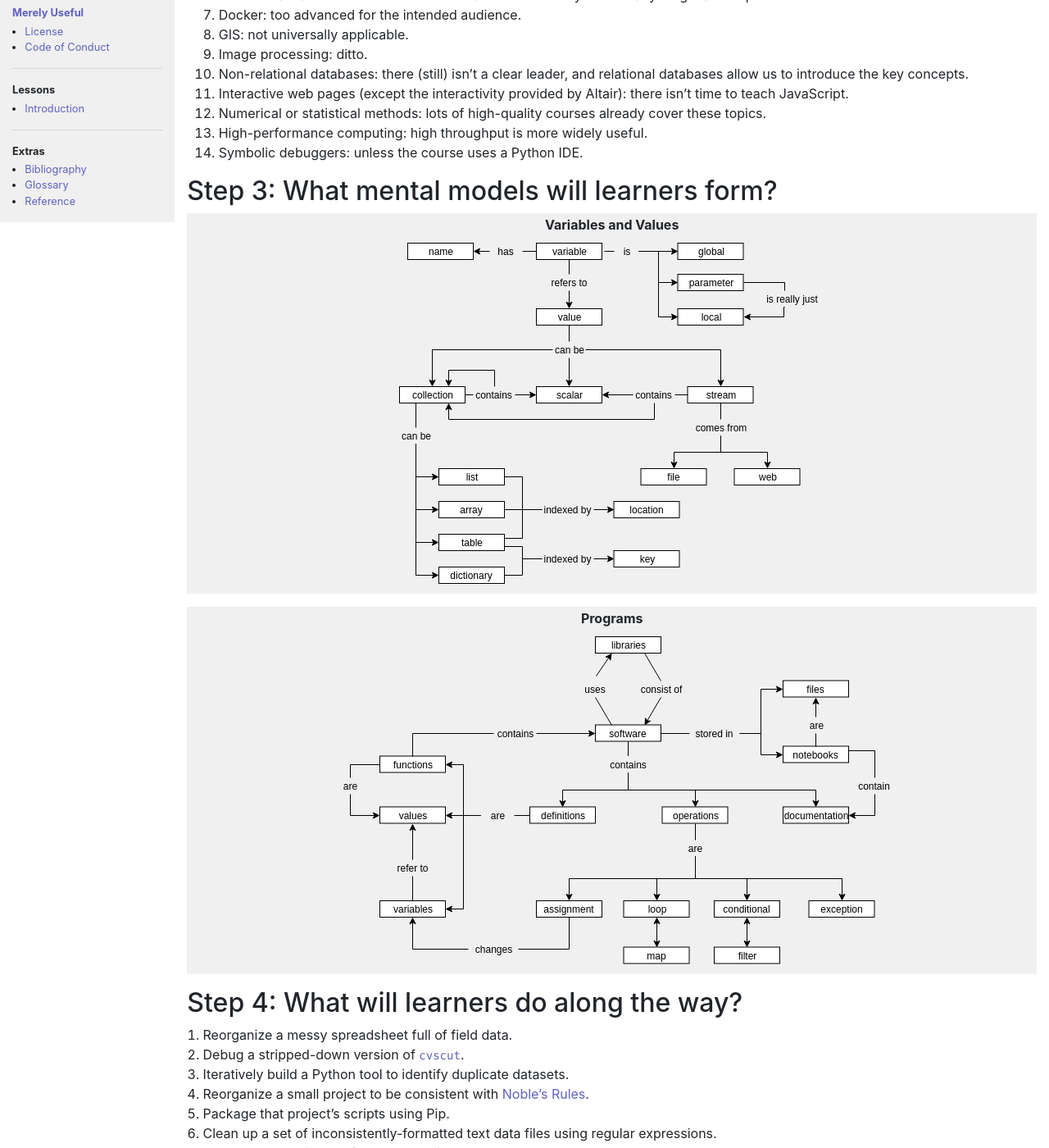
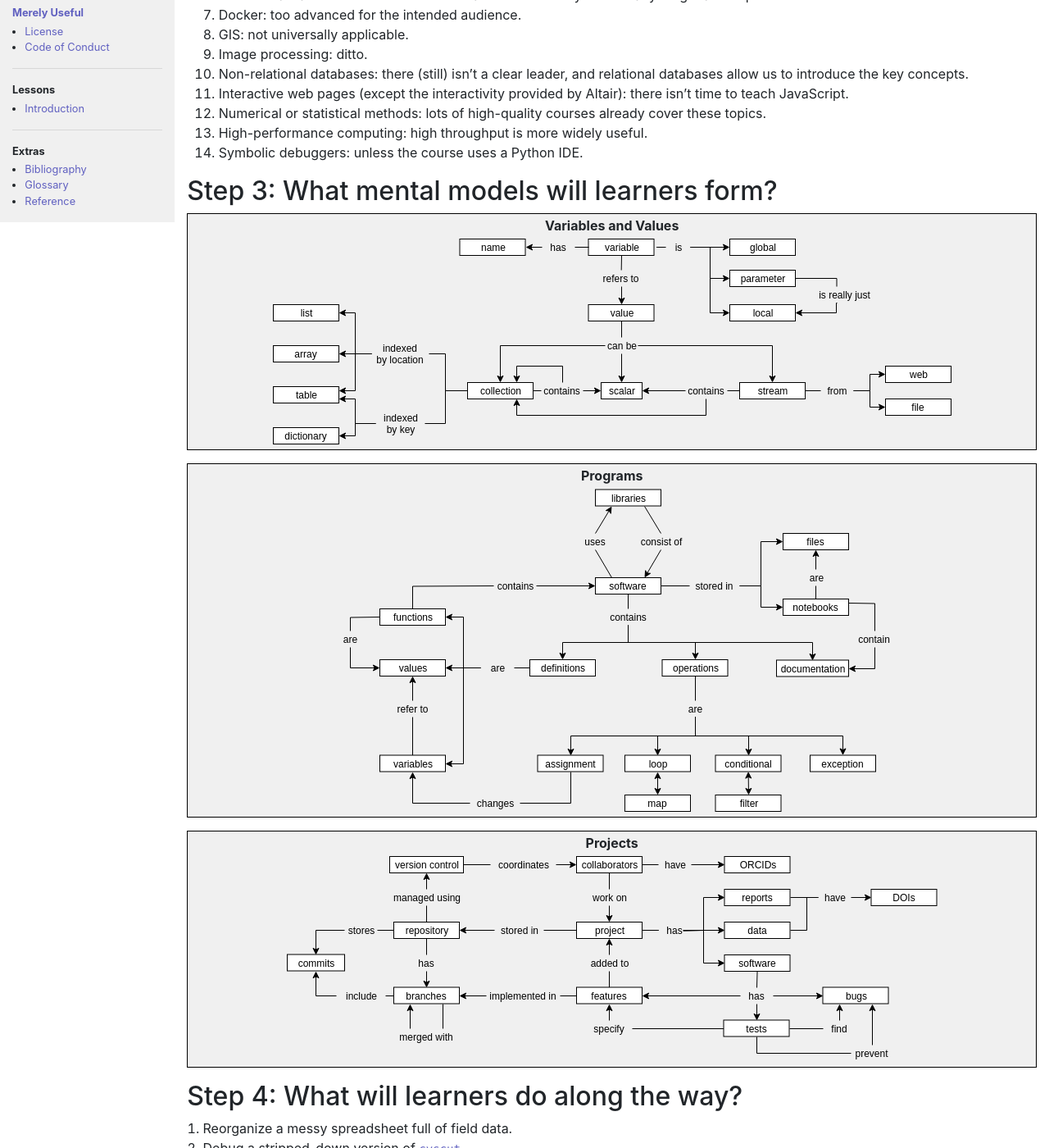
Before and after one commit to Carreau/one-extra-fact, a Jekyll site: the page built from README.md, in a window 1280 px wide and 1400 px high, scrolled down 3549 px. Shown: the whole window at 82% size. Built offline with Jekyll 4.4.1, drawn with Linux system fonts in a browser that asks for light colours.

Commit message:
Adding diagram of projects and tidying up others.

```diff
--- a/README.md
+++ b/README.md
@@ -209,6 +209,11 @@ data using more complicated statistical methods.
   <img src="./files/design/programs.svg" alt="Programs" />
 </figure>
 
+<figure>
+  <figcaption>Projects</figcaption>
+  <img src="./files/design/projects.svg" alt="Projects" />
+</figure>
+
 <!-- -------------------------------------------------------------------------------- -->
 
 ## Step 4: What will learners do along the way?
--- a/css/theme.css
+++ b/css/theme.css
@@ -30,6 +30,9 @@ ol, ul {
 
 /* Center figures. */
 figure {
+    border-style: solid;
+    border-width: 1px;
+    border-color: #000000;
     background-color: #f0f0f0;
     padding: 2px;
     text-align: center;
```
Also changed, not shown: files/design/programs.xml (+1 -1 lines), files/design/projects.xml (added, +1 -0 lines), files/design/variables-values.xml (+1 -1 lines), files/design/design.svg (deleted), files/design/programs.svg, files/design/projects.svg (added), files/design/variables-values.svg, 1 other file.
